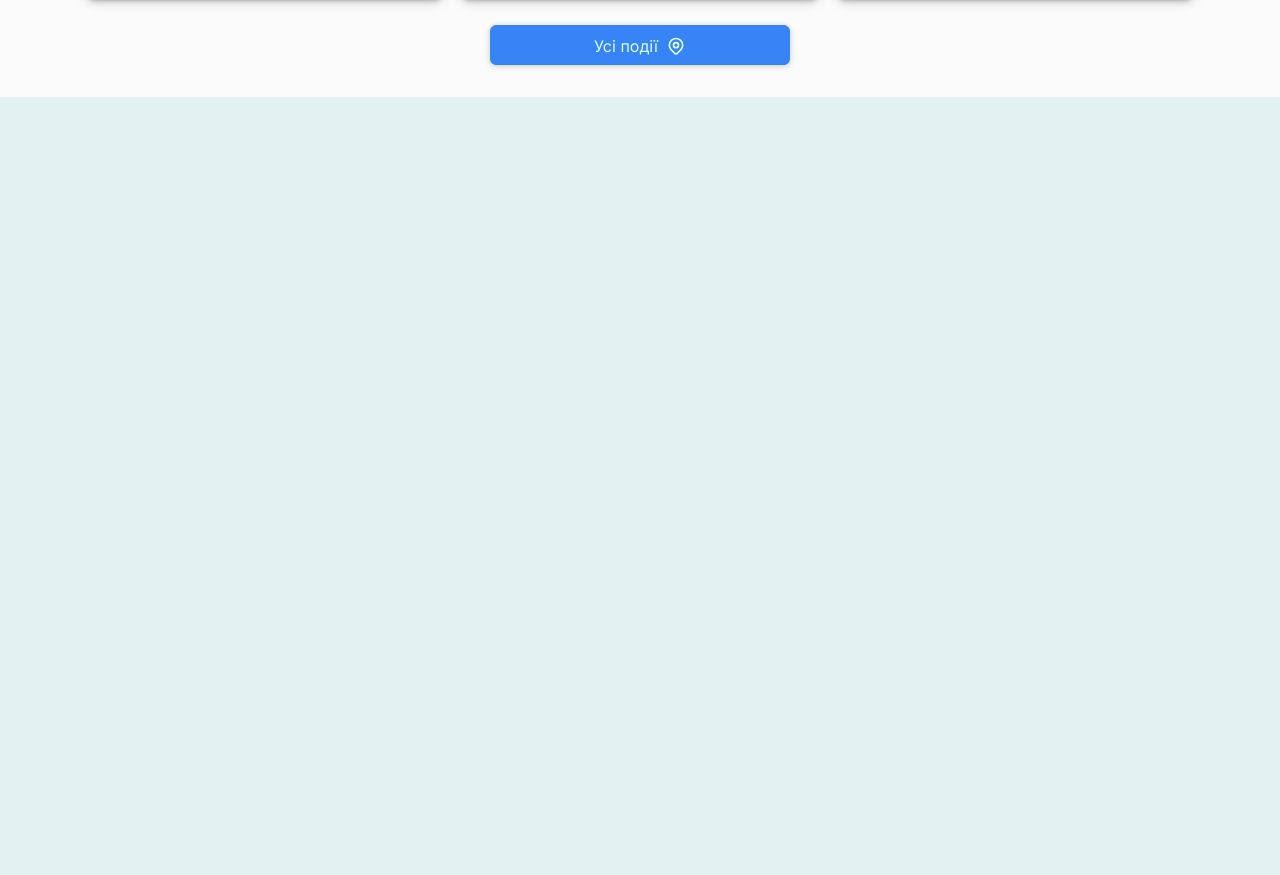
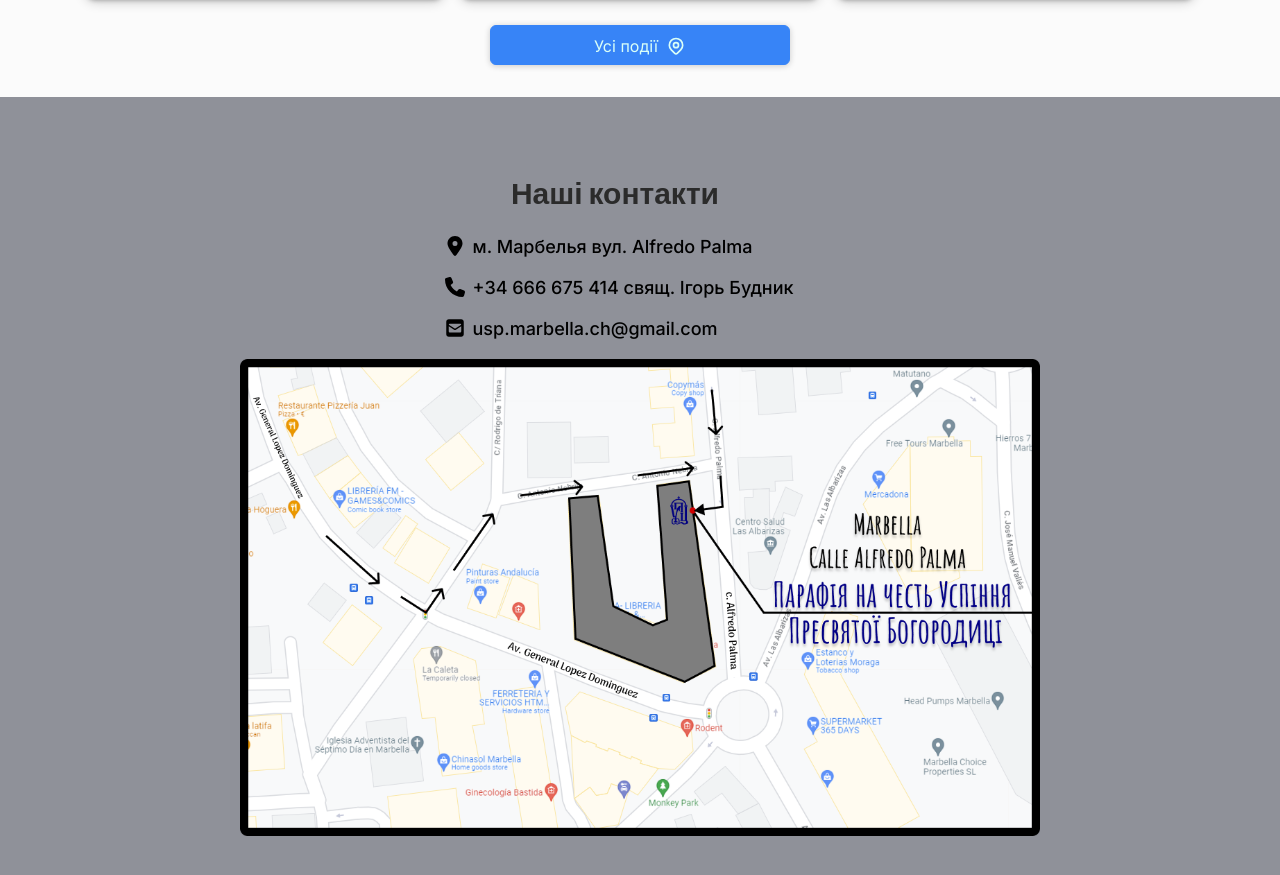
Before and after one commit to disverst/uspinnia-marbella-church, a Next.js app: page / in a window 1280 px wide. Shown: the part 1011-1886 px from the top of the page. Before the commit the page ends 1108 px from the top, so only its background shows below. Built offline with nearby package versions, Linux system fonts and the light colour scheme.

Commit message:
Created footer section with contacts

```diff
--- a/app/page.tsx
+++ b/app/page.tsx
@@ -1,12 +1,14 @@
 import React from 'react';
 import FirstSection from 'components/firstSection/first-section';
 import SecondSection from 'components/secondSection/second-section';
+import FooterSection from 'components/zFooterSection/footer-section';
 
 export default function Home() {
   return (
     <>
       <FirstSection />
       <SecondSection />
+      <FooterSection />
     </>
   );
 }
--- a/components/firstSection/first-section.module.css
+++ b/components/firstSection/first-section.module.css
@@ -9,7 +9,7 @@
 }
 
 .section {
-  background-color: #998f8f;
+  background-color: #8f9199;
 }
 
 .container {
@@ -51,3 +51,7 @@
 .text h1 {
   font-family: 'zlatoust', sans-serif;
 }
+
+.text p {
+  font-size: 20px;
+}
--- /dev/null
+++ b/components/icons/mail-icon.tsx
@@ -0,0 +1,11 @@
+import React from 'react';
+
+function MaleIcon() {
+  return (
+    <svg xmlns="http://www.w3.org/2000/svg" height="1em" viewBox="0 0 448 512">
+      <path d="M64 32C28.7 32 0 60.7 0 96V416c0 35.3 28.7 64 64 64H384c35.3 0 64-28.7 64-64V96c0-35.3-28.7-64-64-64H64zM218 271.7L64.2 172.4C66 156.4 79.5 144 96 144H352c16.5 0 30 12.4 31.8 28.4L230 271.7c-1.8 1.2-3.9 1.8-6 1.8s-4.2-.6-6-1.8zm29.4 26.9L384 210.4V336c0 17.7-14.3 32-32 32H96c-17.7 0-32-14.3-32-32V210.4l136.6 88.2c7 4.5 15.1 6.9 23.4 6.9s16.4-2.4 23.4-6.9z" />
+    </svg>
+  );
+}
+
+export default MaleIcon;
--- /dev/null
+++ b/components/icons/map-icon copy.tsx
@@ -0,0 +1,11 @@
+import React from 'react';
+
+function MapIcon() {
+  return (
+    <svg xmlns="http://www.w3.org/2000/svg" height="1em" viewBox="0 0 384 512">
+      <path d="M215.7 499.2C267 435 384 279.4 384 192C384 86 298 0 192 0S0 86 0 192c0 87.4 117 243 168.3 307.2c12.3 15.3 35.1 15.3 47.4 0zM192 128a64 64 0 1 1 0 128 64 64 0 1 1 0-128z" />
+    </svg>
+  );
+}
+
+export default MapIcon;
--- /dev/null
+++ b/components/icons/phone-icon.tsx
@@ -0,0 +1,11 @@
+import React from 'react';
+
+function PhoneIcon() {
+  return (
+    <svg xmlns="http://www.w3.org/2000/svg" height="1em" viewBox="0 0 512 512">
+      <path d="M164.9 24.6c-7.7-18.6-28-28.5-47.4-23.2l-88 24C12.1 30.2 0 46 0 64C0 311.4 200.6 512 448 512c18 0 33.8-12.1 38.6-29.5l24-88c5.3-19.4-4.6-39.7-23.2-47.4l-96-40c-16.3-6.8-35.2-2.1-46.3 11.6L304.7 368C234.3 334.7 177.3 277.7 144 207.3L193.3 167c13.7-11.2 18.4-30 11.6-46.3l-40-96z" />
+    </svg>
+  );
+}
+
+export default PhoneIcon;
--- /dev/null
+++ b/components/zFooterSection/footer-section.module.css
@@ -0,0 +1,78 @@
+.section {
+  background-color: #8f9199;
+  color: #fff;
+  padding: 20px 0;
+  text-align: center;
+}
+
+.container {
+  padding: 2rem 6%;
+  display: flex;
+  flex-wrap: wrap;
+  align-items: center;
+  justify-content: center;
+}
+
+.contacts h2 {
+  text-align: center;
+  font-size: 30px;
+}
+
+.contacts {
+  /* width: 300px; */
+  text-align: left;
+  margin-right: 50px;
+}
+
+.text {
+  font-size: 18px;
+  font-weight: 500;
+}
+
+.link {
+  display: flex;
+  gap: 0.5rem;
+  align-items: center;
+  text-decoration: none;
+  color: inherit;
+  margin-bottom: 20px;
+}
+
+.link {
+  color: black;
+  text-decoration: none;
+}
+
+.link:hover {
+  color: blue;
+}
+
+.link:hover .icon svg {
+  fill: blue; /* Измените на желаемый цвет иконки при наведении */
+}
+
+.icon {
+  margin-left: 0.5rem;
+  display: inline-flex;
+  justify-content: center;
+  align-items: center;
+}
+
+.icon svg {
+  width: 1.25rem;
+  height: 1.25rem;
+}
+
+.mapPicture {
+  width: 800px;
+}
+
+.mapPicture img {
+  width: 100%;
+}
+
+@media (max-width: 768px) {
+  .mapPicture img {
+    content: url('/images/map2.png');
+  }
+}
--- /dev/null
+++ b/components/zFooterSection/footer-section.tsx
@@ -0,0 +1,45 @@
+import React from 'react';
+import Link from 'next/link';
+import PhoneIcon from 'components/icons/phone-icon';
+import MailIcon from 'components/icons/mail-icon';
+import MapIcon from 'components/icons/map-icon copy';
+import classes from './footer-section.module.css';
+
+export default function FooterSection() {
+  const contactLinks = [
+    {
+      text: 'м. Марбелья вул. Alfredo Palma',
+      href: 'https://maps.app.goo.gl/wYvLiS2zGRWotjgZ9',
+      icon: <MapIcon />,
+    },
+    {
+      text: '+34 666 675 414 свящ. Ігорь Будник',
+      href: 'tel:+34666675414',
+      icon: <PhoneIcon />,
+    },
+    {
+      text: 'usp.marbella.ch@gmail.com',
+      href: 'mailto:usp.marbella.ch@gmail.com',
+      icon: <MailIcon />,
+    },
+  ];
+
+  return (
+    <footer className={classes.section}>
+      <div className={classes.container}>
+        <div className={classes.contacts}>
+          <h2>Наші контакти</h2>
+          {contactLinks.map((link) => (
+            <Link href={link.href} key={link.href} className={classes.link}>
+              <span className={classes.icon}>{link.icon}</span>
+              <span className={classes.text}>{link.text}</span>
+            </Link>
+          ))}
+        </div>
+        <div className={classes.mapPicture}>
+          <img src="images/map.png" alt="Карта" />
+        </div>
+      </div>
+    </footer>
+  );
+}
```
Also changed, not shown: public/images/map.png (added), public/images/map2.png (added).
